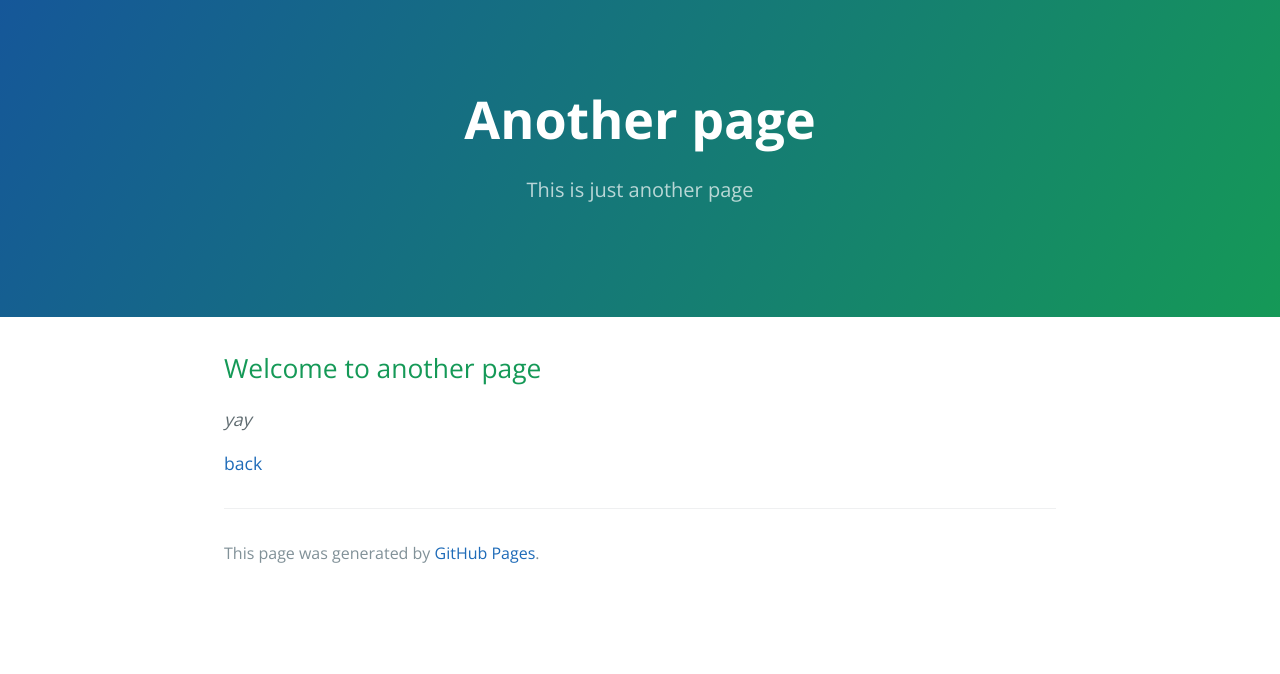
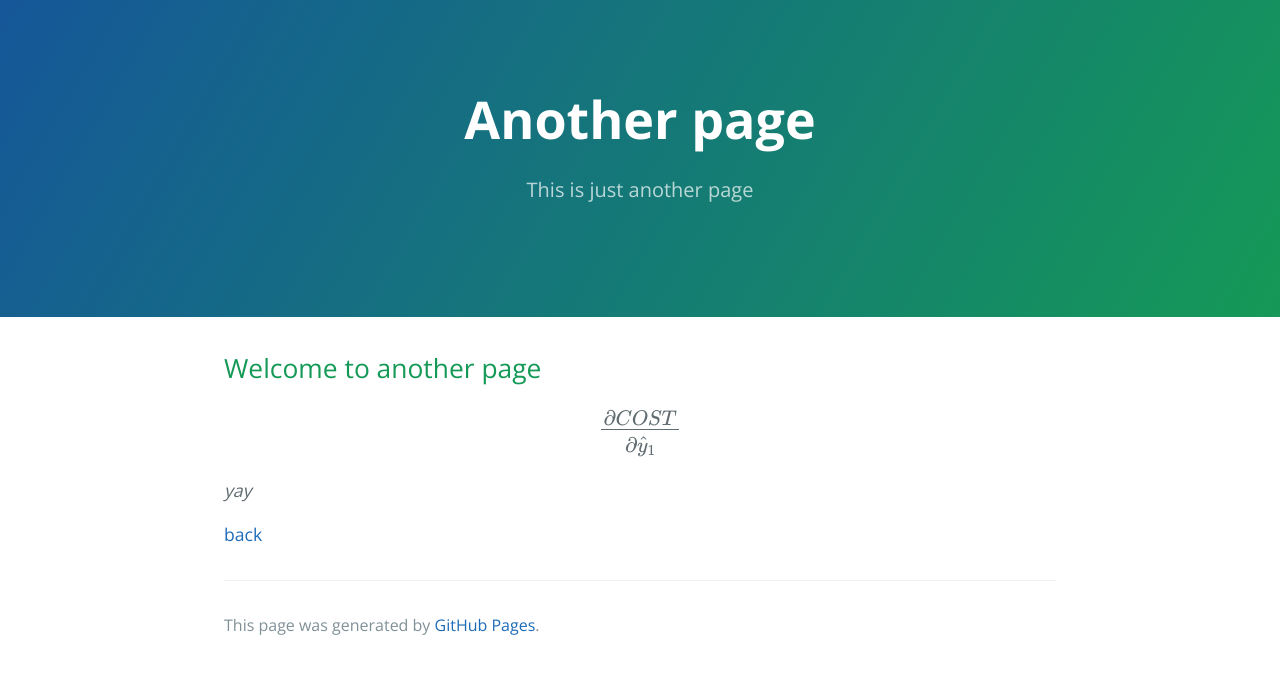
Before and after one commit to bioinformateachers/bioinformateachers.github.io, a Jekyll site: the page built from another-page.md, in a window 1280 px wide. Shown: the top 674 px of the page. Built offline with Jekyll 4.4.1, drawn with Linux system fonts in a browser that asks for light colours; formulas are drawn with MathJax 3.

Commit message:
Update another-page.md
add math expression

```diff
--- a/another-page.md
+++ b/another-page.md
@@ -6,6 +6,10 @@ description: This is just another page
 
 ## Welcome to another page
 
+$$
+\frac{\partial COST}{\partial \hat{y}_1}
+$$
+
 _yay_
 
 [back](./)
```
